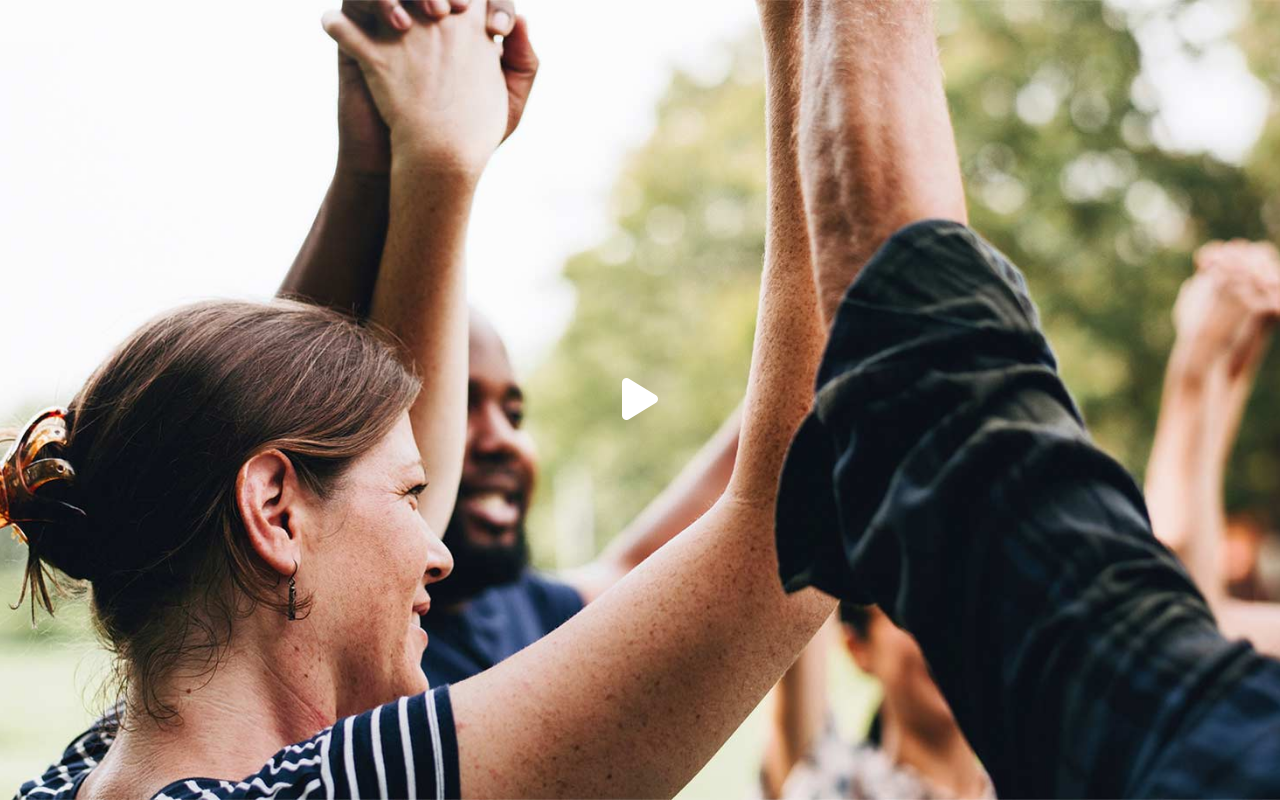
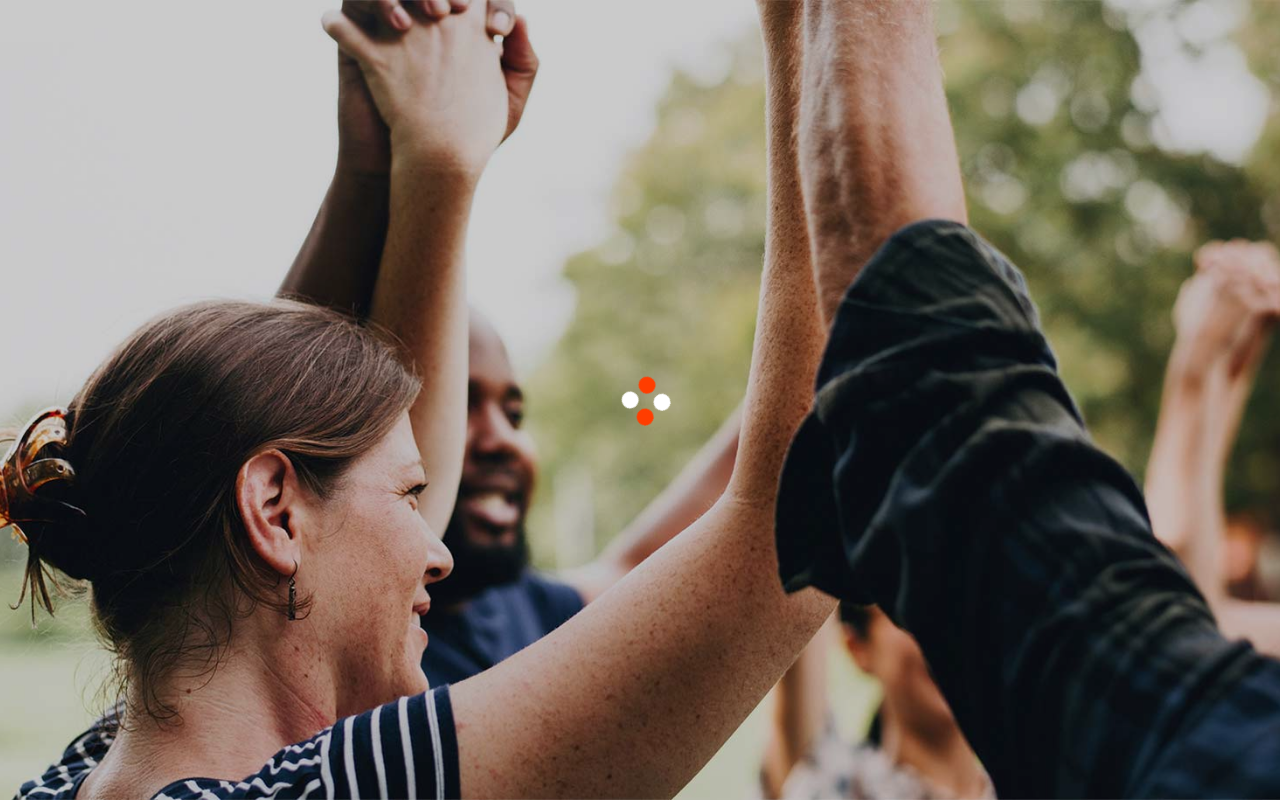
Before and after one commit to KevinZucca/proj-html-vuejs, a Vue app: page / in a window 1280 px wide. Both pictures are taken after a click on the element 640 px from the left and 4850 px from the top of the page. Shown: the part 4450-5250 px from the top of the page. Built offline with nearby package versions, Linux system fonts and the light colour scheme.

Commit message:
feat: loader and changes on click

```diff
--- a/src/components/AppMain_components/AppMain_Section7.vue
+++ b/src/components/AppMain_components/AppMain_Section7.vue
@@ -5,7 +5,8 @@ export default {
     data() {
         return {
             name: "AppMain_Section7",
-
+            isLoading: false,
+            showPlayer: true,
         }
     },
 }
@@ -15,14 +16,59 @@ export default {
    <div class="main-container">
     <div id="picture-container">
         <img class="big-wallpaper" src="/public/img/h1-img-04.jpg" alt="big-wallpaper">
-        <div id="play-button">
+        <div @click="isLoading = true, showPlayer = false" id="play-button" v-show="showPlayer">
             <i class="fa-solid fa-play"></i>
         </div>
+
+        <span v-show="isLoading" id="loader"></span>
+
     </div>
    </div>
 </template>
 
 <style scoped lang="scss">
+
+// LOADER ANIMATIONS
+@keyframes rotate {
+    0% { transform: rotate(0deg) scale(0.8) }
+    50% { transform: rotate(360deg) scale(1.2) }
+    100% { transform: rotate(720deg) scale(0.8) }
+}
+
+@keyframes ball1 {
+    0% {
+     box-shadow: 30px 0 0 #ff3d00;
+    }
+    50% {
+        box-shadow: 0 0 0 #ff3d00;
+        margin-bottom: 0;
+        transform: translate(15px, 15px);
+    }
+    100% {
+        box-shadow: 30px 0 0 #ff3d00;
+        margin-bottom: 10px;
+    }
+}
+
+@keyframes ball2 {
+    0% {
+        box-shadow: 30px 0 0 #fff;
+    }
+    50% {
+        box-shadow: 0 0 0 #fff;
+        margin-top: -20px;
+        transform: translate(15px, 15px);
+    }
+    100% {
+        box-shadow: 30px 0 0 #fff;
+        margin-top: 0;
+    }
+
+    // /LOADER ANIMATIONS
+
+
+
+    }
     .main-container {
         width: 100%;
         height: 800px;
@@ -37,11 +83,53 @@ export default {
             width: 100%;
             height: 100%;
 
+            #loader {
+                position: absolute;
+                top: 47%;
+                left: 48.5%;
+                transform: translate(-50%, -50%);
+
+                width: 50px;
+                height: 50px;
+
+                animation: rotate 1s infinite;
+
+                &:before,
+                &:after {
+                    border-radius: 50%;
+                    content: "";
+                    display: block;
+                    height: 20px;
+                    width: 20px;
+                 }
+
+
+                &:before {
+                    animation: ball1 1s infinite;
+                    background-color: #fff;
+                    box-shadow: 30px 0 0 #ff3d00;
+                }
+
+                &:after {
+                    animation: ball2 1s infinite;
+                    background-color: #ff3d00;
+                    box-shadow: 30px 0 0 #fff;
+                }
+
+            }
+
+            &:hover img {
+                 filter: brightness(80%);
+                }
+
 
             img {
                 width: 100%;
                 height: 100%;
                 object-fit: cover;
+
+                filter: brightness(90%);
+                transition: all .2s ease;
             }
 
             #play-button {
--- a/src/components/AppMain_components/AppMain_Section8.vue
+++ b/src/components/AppMain_components/AppMain_Section8.vue
@@ -5,9 +5,27 @@ export default {
     data() {
         return {
             name: "AppMain_Section8",
+            showMessage: false,
 
         }
     },
+
+    methods: {
+        usClicked() {
+            let newYork = document.querySelector("#new-york");
+            newYork.classList.toggle("active")
+        },
+
+        fiClicked() {
+            let helsinki = document.querySelector("#helsinki");
+            helsinki.classList.toggle("active")
+        },
+
+        auClicked() {
+            let sidney = document.querySelector("#sidney");
+            sidney.classList.toggle("active")
+        },
+    }
 }
 </script>
 
@@ -16,9 +34,22 @@ export default {
     <div class="container-centered">
         <div id="map-container">
             <img src="/public/img/h1-contact-rev-01.png" alt="map">
-            <div class="locations" id="US" ><i class="fa-solid fa-plus"></i></div>
-            <div class="locations" id="FI" ><i class="fa-solid fa-plus"></i></div>
-            <div class="locations" id="AU" ><i class="fa-solid fa-plus"></i></div>
+            <div @click="usClicked()" class="locations" id="US" ><i class="fa-solid fa-plus"></i></div>
+            <div @click="fiClicked()" class="locations" id="FI" ><i class="fa-solid fa-plus"></i></div>
+            <div @click="auClicked()" class="locations" id="AU" ><i class="fa-solid fa-plus"></i></div>
+
+            <div class="locations-info" id="new-york">
+                <h2 class="title">New York Coaching</h2>
+                <p>READ MORE</p>
+            </div>
+            <div class="locations-info" id="helsinki">
+                <h2 class="title">Helsinki Coaching</h2>
+                <p>READ MORE</p>
+            </div>
+            <div class="locations-info" id="sidney">
+                <h2 class="title">Sidney Coaching</h2>
+                <p>READ MORE</p>
+            </div>
         </div>
 
         <div id="form-container">
@@ -31,7 +62,7 @@ export default {
                 </div>
             </div>
 
-            <form class="row g-3">
+            <form class="row g-3" onsubmit="return false">
                 <div id="form-up">
                     <div id="form-name">
                         <input type="text" id="name" class="form-control" placeholder="Your Name">
@@ -45,11 +76,12 @@ export default {
                     <input type="textarea" id="textarea" class="form-control" placeholder="Write a message...">
                 </div>
 
-                <button type="submit" class="btn btn-primary orange-button">
+                <button @click="showMessage = true" class=" orange-button">
                     <p>SEND</p>
                     <span>&rightarrow;</span>
                 </button>
 
+                <em v-show="showMessage" id="confirm">Thank you! Our staff will receive your request</em>
             </form>
         </div>
     </div>
@@ -100,6 +132,8 @@ export default {
                     position: absolute;
                     cursor: pointer;
 
+                    transition: all .2s ease-in;
+
                     &#US {
                         top: 100px;
                         left: 130px;
@@ -113,6 +147,44 @@ export default {
                     &#AU {
                         bottom: 60px;
                         right: 75px;
+                    }
+
+                    &:hover {
+                        scale: 1.3;
+                    }
+                }
+
+                .locations-info {
+                    display: flex;
+                    flex-flow: column;
+                    justify-content: center;
+
+                    background-color: #fff;
+                    width: 300px;
+
+                    padding: 20px 30px;
+                    box-shadow: 3px 3px 6px rgba(0, 0, 0, 0.425);
+
+                    position: absolute;
+                    display: none;
+
+                    &.active {
+                        display: block;
+                    }
+
+                    &#new-york {
+                        top: 130px;
+                        left: 120px;
+                    }
+
+                    &#helsinki {
+                        top: 90px;
+                        left: 270px;
+                    }
+
+                    &#sidney {
+                        bottom: 30px;
+                        right: 105px;
                     }
                 }
             }
@@ -163,10 +235,6 @@ export default {
 
                 }
 
-                #send-message-button {
-
-                }
-
                 #send-message-button button {
                     font-size: .6em;
                 }
@@ -192,6 +260,12 @@ export default {
                         margin-top: 20px;
                 }
             }
+
+            #confirm {
+                margin-top: 30px;
+                color: #ff4612;
+            }
+
             }
         }
     }
--- a/src/components/AppMain_components/AppMain_Section9.vue
+++ b/src/components/AppMain_components/AppMain_Section9.vue
@@ -21,7 +21,8 @@ export default {
    <div class="main-container">
     <div class="container-centered">
         <div class="logo" v-for="logo in logos">
-        <img :src="logo" alt="logo"></div>
+            <a href="#"><img :src="logo" alt="logo"></a>
+        </div>
     </div>
    </div>
 </template>
@@ -42,6 +43,13 @@ export default {
             .logo {
             height: 100%;
             width: calc(100% / 5);
+            transition: all .3s ease;
+
+            cursor: pointer;
+
+            &:hover {
+                scale: 1.3;
+            }
         }
         }
 
```
